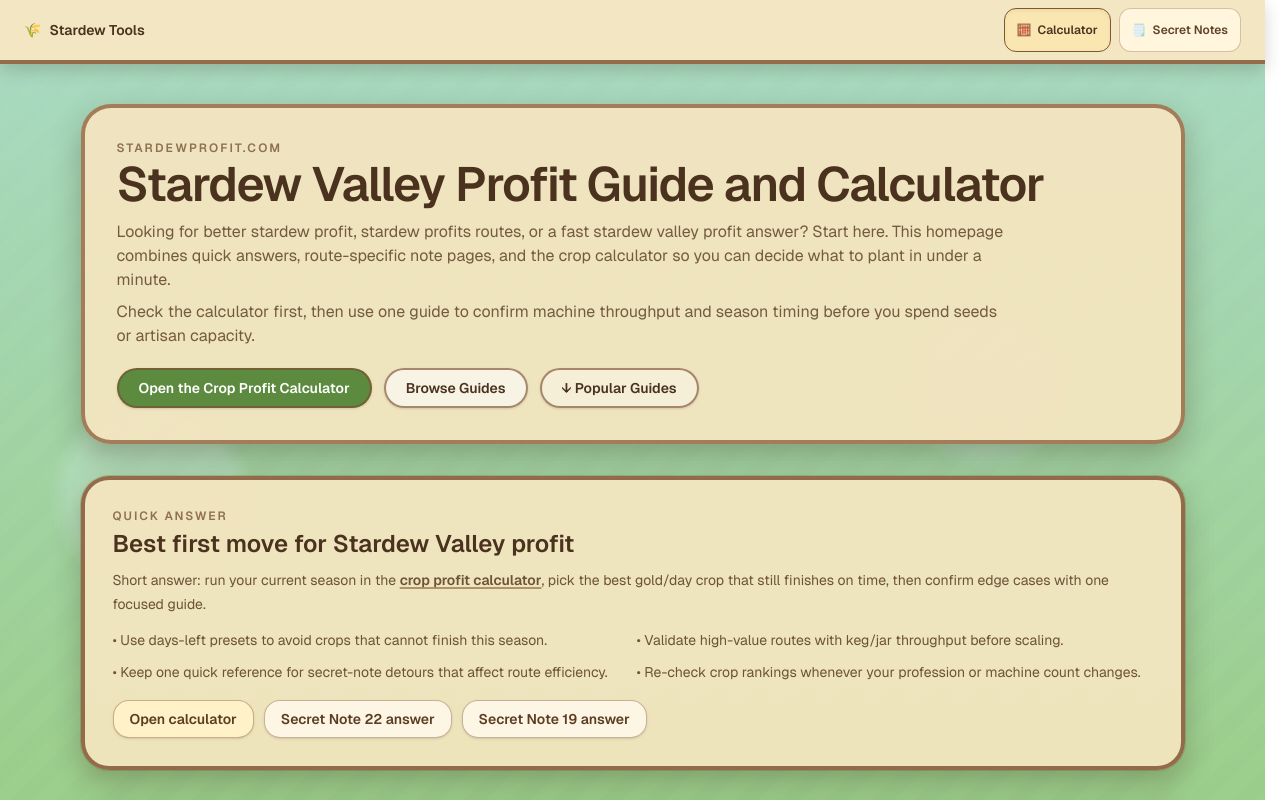
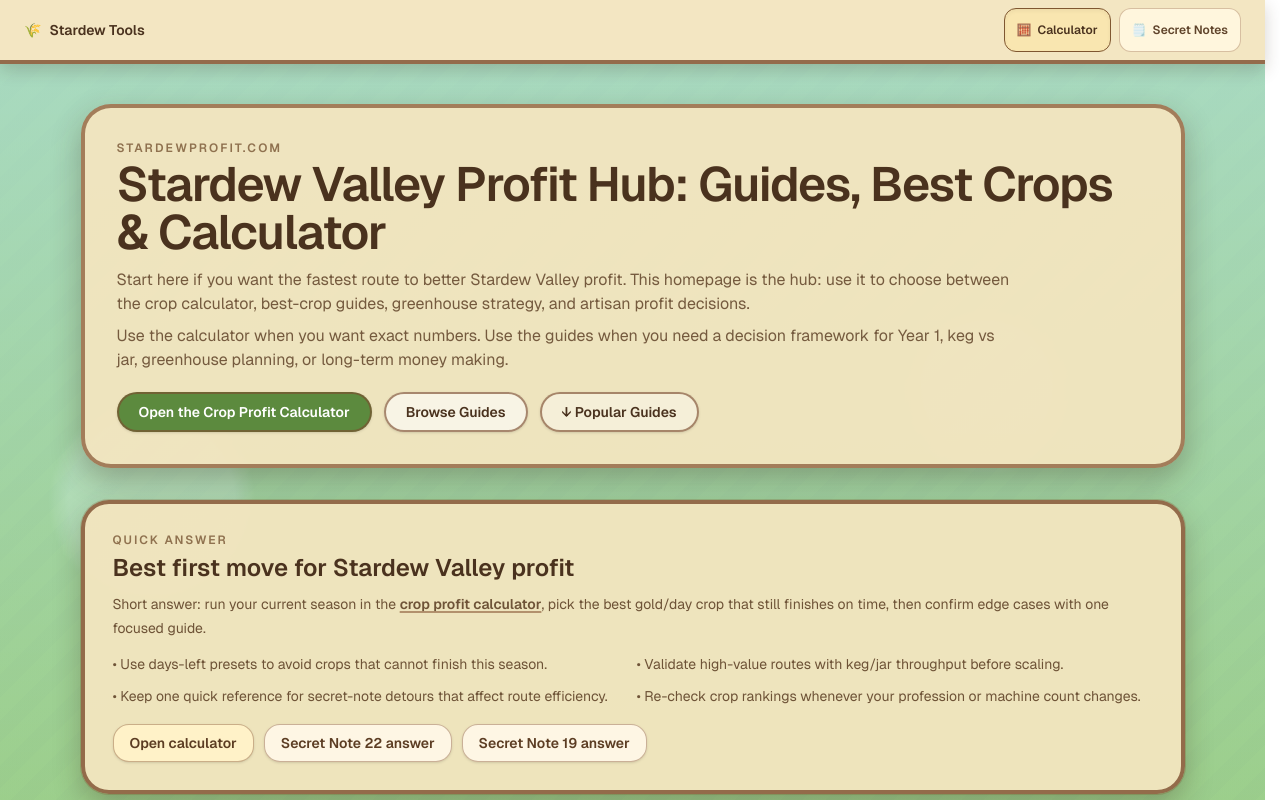
Before and after one commit to yuzhoudabaozhayujiamigou-cloud/stardew-tools, a Next.js app in the folder stardew-tools/: page / in a window 1280 px wide. Shown: the top 800 px of the page. Built offline with nearby package versions, Linux system fonts and the light colour scheme.

Commit message:
feat(seo): split homepage and calculator search intent

```diff
--- a/stardew-tools/src/app/calculator/page.tsx
+++ b/stardew-tools/src/app/calculator/page.tsx
@@ -105,18 +105,18 @@ const NEXT_STEP_PATHS = [
 ] as const;
 
 export const metadata: Metadata = {
-  title: "Stardew Valley Crop Profit Calculator & Profit Calculator (Best Crops & ROI)",
+  title: "Stardew Valley Crop Profit Calculator 1.6 | Compare Best Crops & ROI",
   description:
-    "Use this Stardew Valley crop profit calculator and profit calculator to compare best crops, keg vs jar returns, greenhouse ROI, and season-specific profit in seconds.",
+    "Use the Stardew Valley crop profit calculator to compare exact crop ROI, gold per day, season timing, and processing choices for your current farm.",
   // NOTE: keep marketing copy lint-safe for JSX contexts
   alternates: {
     canonical: "/calculator",
   },
   openGraph: {
     url: "/calculator",
-    title: "Stardew Valley Crop Profit Calculator & Profit Calculator (Best Crops & ROI)",
+    title: "Stardew Valley Crop Profit Calculator 1.6 | Compare Best Crops & ROI",
     description:
-      "Use this Stardew Valley crop profit calculator and profit calculator to compare best crops, keg vs jar returns, greenhouse ROI, and season-specific profit in seconds.",
+      "Use the Stardew Valley crop profit calculator to compare exact crop ROI, gold per day, season timing, and processing choices for your current farm.",
     type: "website",
     images: [
       {
@@ -129,9 +129,9 @@ export const metadata: Metadata = {
   },
   twitter: {
     card: "summary_large_image",
-    title: "Stardew Valley Crop Profit Calculator & Profit Calculator — Best Crops & ROI",
+    title: "Stardew Valley Crop Profit Calculator 1.6 | Compare Best Crops & ROI",
     description:
-      "Use this Stardew Valley crop profit calculator and profit calculator to compare best crops, keg vs jar returns, greenhouse ROI, and season-specific profit in seconds.",
+      "Use the Stardew Valley crop profit calculator to compare exact crop ROI, gold per day, season timing, and processing choices for your current farm.",
     images: ["/api/og?title=Crop+Profit+Calculator&subtitle=Compare+Gold+per+Day&type=calculator"],
   },
 };
@@ -139,7 +139,7 @@ export const metadata: Metadata = {
 export default function CalculatorPage() {
   // Quick promise: answer fast, reduce bounce.
   const heroValueProp =
-    "Get the best Stardew profits fast: compare crops and processing (keg vs jar) with real numbers.";
+    "Get exact Stardew crop ROI fast: compare crops, processing, and season timing with real numbers.";
   const heroSteps = [
     "Choose Season and Crop",
     "Choose Processing (None / Keg / Jar)",
--- a/stardew-tools/src/app/page.tsx
+++ b/stardew-tools/src/app/page.tsx
@@ -2,24 +2,24 @@ import type { Metadata } from "next";
 import Link from "next/link";
 
 export const metadata: Metadata = {
-  title: "Stardew Valley Crop Profit Calculator | StardewProfit.com",
+  title: "Stardew Valley Profit Guide, Calculator & Best Crops Hub | StardewProfit",
   description:
-    "Instantly compare the most profitable crops and artisan goods. Calculate gold/day, ROI, and season timing for Stardew Valley 1.6 in seconds.",
+    "Stardew Valley profit hub: start with the crop calculator, then compare best crops, keg vs jar, greenhouse profit, and money-making guides for 1.6.",
   alternates: {
     canonical: "/",
   },
   openGraph: {
     type: "website",
     url: "/",
-    title: "Stardew Valley Crop Profit Calculator | StardewProfit.com",
+    title: "Stardew Valley Profit Guide, Calculator & Best Crops Hub | StardewProfit",
     description:
-      "Instantly compare the most profitable crops and artisan goods. Calculate gold/day, ROI, and season timing for Stardew Valley 1.6 in seconds.",
+      "Stardew Valley profit hub: start with the crop calculator, then compare best crops, keg vs jar, greenhouse profit, and money-making guides for 1.6.",
   },
   twitter: {
     card: "summary",
-    title: "Stardew Valley Crop Profit Calculator | StardewProfit.com",
+    title: "Stardew Valley Profit Guide, Calculator & Best Crops Hub | StardewProfit",
     description:
-      "Instantly compare the most profitable crops and artisan goods. Calculate gold/day, ROI, and season timing for Stardew Valley 1.6 in seconds.",
+      "Stardew Valley profit hub: start with the crop calculator, then compare best crops, keg vs jar, greenhouse profit, and money-making guides for 1.6.",
   },
 };
 
@@ -165,16 +165,15 @@ export default function HomePage() {
             StardewProfit.com
           </p>
           <h1 className="mt-1 text-3xl font-semibold tracking-tight text-[#4a321e] sm:text-5xl">
-            Stardew Valley Profit Guide and Calculator
+            Stardew Valley Profit Hub: Guides, Best Crops & Calculator
           </h1>
           <p className="mt-3 max-w-4xl text-sm leading-6 text-[#5f4228]/85 sm:text-base">
-            Looking for better stardew profit, stardew profits routes, or a fast stardew valley profit answer? Start
-            here. This homepage combines quick answers, route-specific note pages, and the crop calculator so you can
-            decide what to plant in under a minute.
+            Start here if you want the fastest route to better Stardew Valley profit. This homepage is the hub: use it
+            to choose between the crop calculator, best-crop guides, greenhouse strategy, and artisan profit decisions.
           </p>
           <p className="mt-2 max-w-4xl text-sm leading-6 text-[#5f4228]/85 sm:text-base">
-            Check the calculator first, then use one guide to confirm machine throughput and season timing before you
-            spend seeds or artisan capacity.
+            Use the calculator when you want exact numbers. Use the guides when you need a decision framework for Year 1,
+            keg vs jar, greenhouse planning, or long-term money making.
           </p>
 
           <div className="mt-5 flex flex-wrap gap-3">
```
